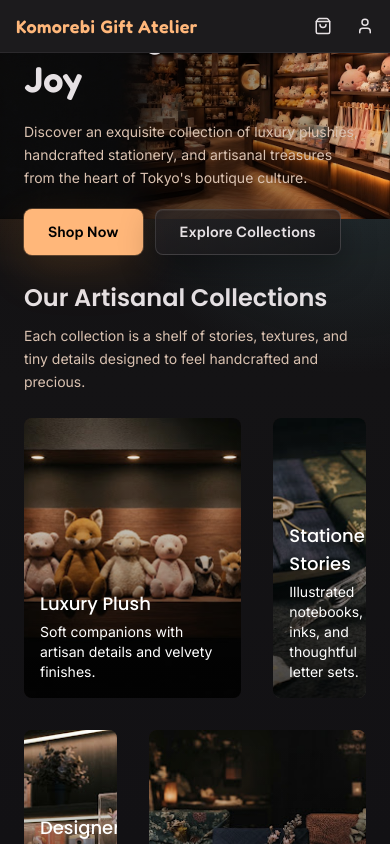
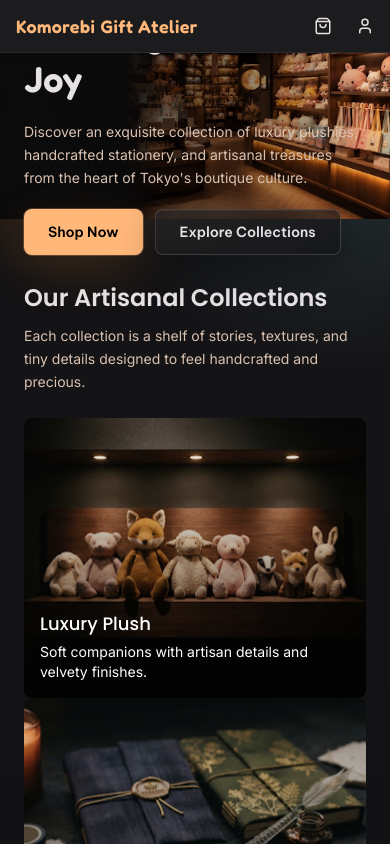
Before and after one commit to Mman7/mini-ecommerce, a Next.js app in the folder frontend/: page / in a window 390 px wide. Shown: the top 844 px of the page. Built offline with nearby package versions, Linux system fonts and the light colour scheme.

Commit message:
fix: update layout of CollectionsSection to use flexbox for better responsiveness

```diff
--- a/frontend/src/components/sections/CollectionsSection.tsx
+++ b/frontend/src/components/sections/CollectionsSection.tsx
@@ -88,7 +88,7 @@ export function CollectionsSection({ items }: CollectionsSectionProps) {
           View All Collections
         </a>
       </div>
-      <div className="grid grid-cols-6 grid-rows-2 gap-8">
+      <div className="flex-col lg:grid grid-cols-6 grid-rows-2 gap-8">
         {items.map((item, index) => {
           const rowSPanClass = gridConfig[index]?.wrapperClass;
           const wrapperClasses = `${rowSPanClass} rounded-sm`;
```
